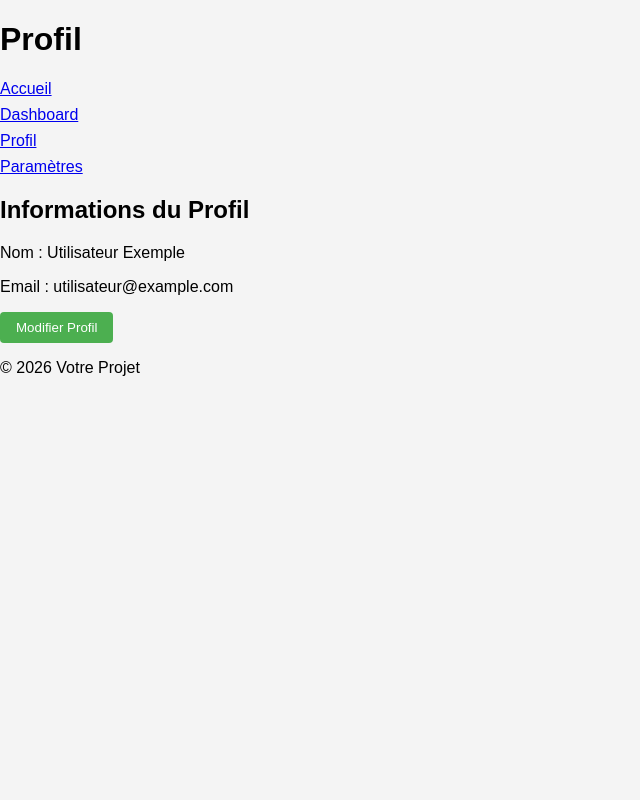
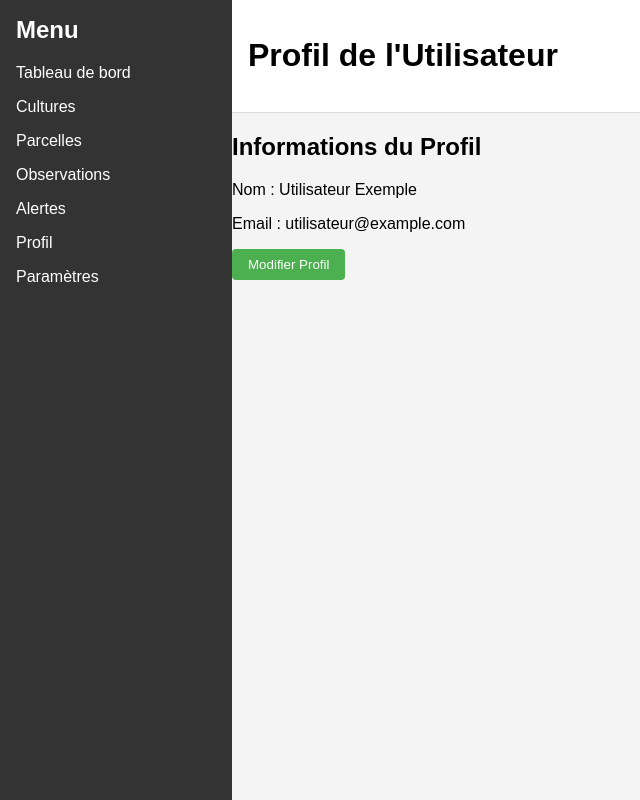
Before and after one commit to lala000000/Agricole, a Django app: page /profile/ in a window 1280 px wide. Shown: the whole page, without its empty margins (0-640 px from the left). Run offline with Django 5.2, Linux system fonts and the light colour scheme.

Commit message:
I added a Cultures page so that its data has its own page and not just parcels.

```diff
--- a/agricole/templates/alertes.html
+++ b/agricole/templates/alertes.html
@@ -14,6 +14,7 @@
             <h2>Menu</h2>
             <ul>
                 <li><a href="{% url 'home' %}">Tableau de bord</a></li>
+                <li><a href="{% url 'cultures' %}">Cultures</a></li>
                 <li><a href="{% url 'parcels' %}">Parcelles</a></li>
                 <li><a href="{% url 'observations' %}">Observations</a></li>
                 <li><a href="{% url 'alertes' %}">Alertes</a></li>
--- a/agricole/templates/dashboard.html
+++ b/agricole/templates/dashboard.html
@@ -15,6 +15,7 @@
             <h2>Menu</h2>
             <ul>
                 <li><a href="{% url 'home' %}">Tableau de bord</a></li>
+                <li><a href="{% url 'cultures' %}">Cultures</a></li>
                 <li><a href="{% url 'parcels' %}">Parcelles</a></li>
                 <li><a href="{% url 'observations' %}">Observations</a></li>
                 <li><a href="{% url 'alertes' %}">Alertes</a></li>
--- a/agricole/templates/index.html
+++ b/agricole/templates/index.html
@@ -8,11 +8,11 @@
 </head>
 <body>
     <header>
-        <h1>Bienvenue dans l'Interface Utilisateur</h1>
         <nav>
             <ul>
                 <li><a href="{% url 'home' %}">Accueil</a></li>
                 <li><a href="{% url 'home' %}">Dashboard</a></li>
+                <li><a href="{% url 'cultures' %}">Cultures</a></li>
                 <li><a href="{% url 'profile' %}">Profil</a></li>
                 <li><a href="{% url 'settings' %}">Paramètres</a></li>
             </ul>
--- a/agricole/templates/observations.html
+++ b/agricole/templates/observations.html
@@ -14,6 +14,7 @@
             <h2>Menu</h2>
             <ul>
                 <li><a href="{% url 'home' %}">Tableau de bord</a></li>
+                <li><a href="{% url 'cultures' %}">Cultures</a></li>
                 <li><a href="{% url 'parcels' %}">Parcelles</a></li>
                 <li><a href="{% url 'observations' %}">Observations</a></li>
                 <li><a href="{% url 'alertes' %}">Alertes</a></li>
--- a/agricole/templates/parcels.html
+++ b/agricole/templates/parcels.html
@@ -14,6 +14,7 @@
             <h2>Menu</h2>
             <ul>
                 <li><a href="{% url 'home' %}">Tableau de bord</a></li>
+                <li><a href="{% url 'cultures' %}">Cultures</a></li>
                 <li><a href="{% url 'parcels' %}">Parcelles</a></li>
                 <li><a href="{% url 'observations' %}">Observations</a></li>
                 <li><a href="{% url 'alertes' %}">Alertes</a></li>
--- a/agricole/templates/profile.html
+++ b/agricole/templates/profile.html
@@ -6,30 +6,34 @@
     <meta charset="UTF-8">
     <meta name="viewport" content="width=device-width, initial-scale=1.0">
     <title>Profil</title>
-    <link rel="stylesheet" href="style.css">
+    <link rel="stylesheet" href="../style.css">
 </head>
 <body>
-    <header>
-        <h1>Profil</h1>
-        <nav>
+    <div class="container">
+        <aside class="sidebar">
+            <h2>Menu</h2>
             <ul>
-                <li><a href="{% url 'home' %}">Accueil</a></li>
-                <li><a href="{% url 'home' %}">Dashboard</a></li>
+                <li><a href="{% url 'home' %}">Tableau de bord</a></li>
+                <li><a href="{% url 'cultures' %}">Cultures</a></li>
+                <li><a href="{% url 'parcels' %}">Parcelles</a></li>
+                <li><a href="{% url 'observations' %}">Observations</a></li>
+                <li><a href="{% url 'alertes' %}">Alertes</a></li>
                 <li><a href="{% url 'profile' %}">Profil</a></li>
                 <li><a href="{% url 'settings' %}">Paramètres</a></li>
             </ul>
-        </nav>
-    </header>
-    <main>
-        <section>
+        </aside>
+
+    <main class="main-content">
+        <header class="header">
+            <h1>Profil de l'Utilisateur</h1>
+        </header>
+        <section class="content-section">
             <h2>Informations du Profil</h2>
             <p>Nom : Utilisateur Exemple</p>
             <p>Email : utilisateur@example.com</p>
             <button>Modifier Profil</button>
         </section>
     </main>
-    <footer>
-        <p>&copy; 2026 Votre Projet</p>
-    </footer>
+    </div>
 </body>
 </html>
--- a/agricole/urls.py
+++ b/agricole/urls.py
@@ -4,6 +4,7 @@ from . import views
 urlpatterns = [
     path('', views.dashboard, name='home'),
     path('dashboard/', views.dashboard, name='dashboard'),
+    path('cultures/', views.cultures, name='cultures'),
     path('alertes/', views.alertes, name='alertes'),
     path('observations/', views.observations, name='observations'),
     path('parcel/', views.parcel, name='parcel'),
--- a/agricole/views.py
+++ b/agricole/views.py
@@ -1,9 +1,15 @@
 from django.http import HttpResponse
 from django.template import loader
+from .models import Culture
 
 def dashboard(request):
   template = loader.get_template('dashboard.html')
   return HttpResponse(template.render())
+
+def cultures(request):
+  template = loader.get_template('cultures.html')
+  cultures = Culture.objects.select_related('parcelle').all()
+  return HttpResponse(template.render({'cultures': cultures}))
 
 def alertes(request):
   template = loader.get_template('alertes.html')
```
Also changed, not shown: agricole/templates/cultures.html (added, +65 -0 lines), agricole/templates/parcel.html (+1 -8 lines), agricole/templates/settings.html (+16 -13 lines).
